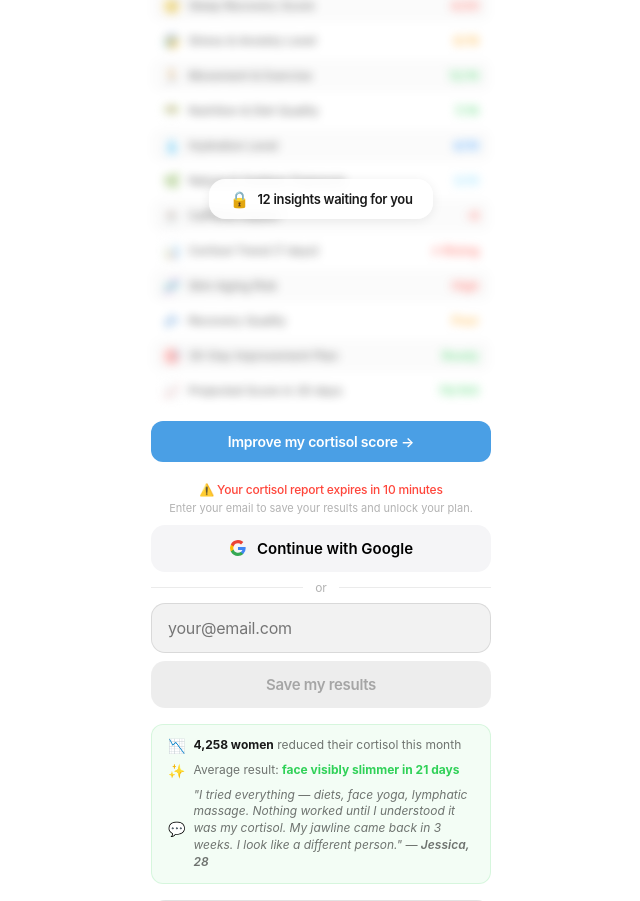
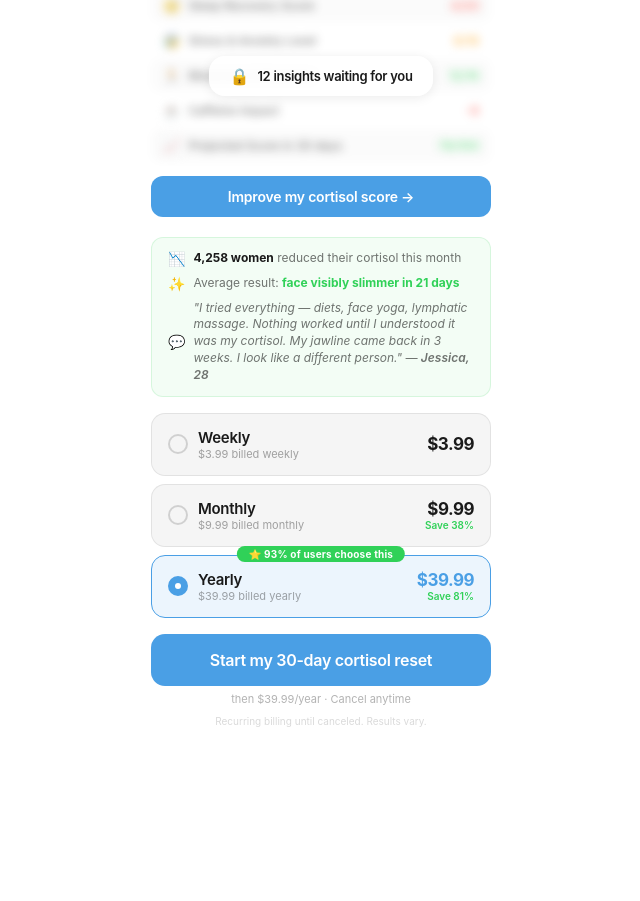
Before and after one commit to keyzersoze870/glowup-mvp, a Next.js app: page /paywall in a window 1280 px wide. Shown: the part 600-1501 px from the top of the page, without its empty margins (319-959 px from the left). After the commit the page ends 1367 px from the top, so only its background shows below. Built offline with nearby package versions, Linux system fonts and the light colour scheme; sample sign-in values are in the browser's storage; a web font is replaced by a local one.

Commit message:
slim paywall - 5 items, no email gate

```diff
--- a/src/app/paywall/page.tsx
+++ b/src/app/paywall/page.tsx
@@ -182,14 +182,7 @@ export default function PaywallPage(){
             {icon:'😴',label:'Sleep Recovery Score',val:'4/20',color:RED},
             {icon:'😰',label:'Stress & Anxiety Level',val:'6/18',color:'#FF9F0A'},
             {icon:'🏃',label:'Movement & Exercise',val:'12/16',color:'#30D158'},
-            {icon:'🥗',label:'Nutrition & Diet Quality',val:'7/16',color:'#30D158'},
-            {icon:'💧',label:'Hydration Level',val:'4/10',color:BLUE},
-            {icon:'🌿',label:'Nature & Outdoor Exposure',val:'3/10',color:'#64D2FF'},
             {icon:'☕',label:'Caffeine Impact',val:'-6',color:RED},
-            {icon:'📊',label:'Cortisol Trend (7 days)',val:'↗ Rising',color:RED},
-            {icon:'🧬',label:'Skin Aging Risk',val:'High',color:RED},
-            {icon:'💤',label:'Recovery Quality',val:'Poor',color:'#FF9F0A'},
-            {icon:'🎯',label:'30-Day Improvement Plan',val:'Ready',color:'#30D158'},
             {icon:'📈',label:'Projected Score in 30 days',val:'78/100',color:'#30D158'},
           ].map((item,i)=>(
             <div key={i} style={{display:'flex',alignItems:'center',justifyContent:'space-between',padding:'8px 12px',background:i%2===0?'rgba(0,0,0,0.03)':'transparent',borderRadius:8,marginBottom:2}}>
@@ -213,41 +206,6 @@ export default function PaywallPage(){
       <button onClick={()=>document.querySelector('#signup')?.scrollIntoView({behavior:'smooth'})} style={{width:'100%',maxWidth:340,padding:'12px',background:ACCENT,border:'none',borderRadius:12,color:'#FFFFFF',fontSize:14,fontWeight:600,cursor:'pointer',fontFamily:sf,letterSpacing:-0.2,marginBottom:20}}>
         Improve my cortisol score →
       </button>
-
-      {/* EMAIL + SAVE SECTION */}
-      <div id="signup" style={{width:'100%',maxWidth:340,marginBottom:16}}>
-        <p style={{fontSize:12,color:RED,fontWeight:500,textAlign:'center',marginBottom:4,letterSpacing:-0.2}}>
-          ⚠️ Your cortisol report expires in 10 minutes
-        </p>
-        <p style={{fontSize:11,color:'rgba(0,0,0,0.3)',textAlign:'center',marginBottom:10}}>
-          Enter your email to save your results and unlock your plan.
-        </p>
-
-        {!emailSent ? (
-          <div style={{display:'flex',flexDirection:'column',gap:8}}>
-            <button onClick={async()=>{
-              localStorage.setItem('glowup_email_done','true')
-              setEmailSent(true)
-              await supabase.auth.signInWithOAuth({provider:'google',options:{redirectTo:`${window.location.origin}/auth/callback`}})
-            }} style={{width:'100%',padding:'14px',background:'#F5F5F7',border:'none',borderRadius:14,color:'#000',fontSize:15,fontWeight:600,cursor:'pointer',fontFamily:sf,display:'flex',alignItems:'center',justifyContent:'center',gap:10}}>
-              <svg width="18" height="18" viewBox="0 0 18 18"><path fill="#4285F4" d="M16.51 8H8.98v3h4.3c-.18 1-.74 1.48-1.6 2.04v2.01h2.6a7.8 7.8 0 0 0 2.38-5.88c0-.57-.05-.66-.15-1.18z"/><path fill="#34A853" d="M8.98 17c2.16 0 3.97-.72 5.3-1.94l-2.6-2a4.8 4.8 0 0 1-7.18-2.54H1.83v2.07A8 8 0 0 0 8.98 17z"/><path fill="#FBBC05" d="M4.5 10.52a4.8 4.8 0 0 1 0-3.04V5.41H1.83a8 8 0 0 0 0 7.18l2.67-2.07z"/><path fill="#EA4335" d="M8.98 4.18c1.17 0 2.23.4 3.06 1.2l2.3-2.3A8 8 0 0 0 1.83 5.4L4.5 7.49a4.77 4.77 0 0 1 4.48-3.31z"/></svg>
-              Continue with Google
-            </button>
-            <div style={{display:'flex',alignItems:'center',gap:12}}><div style={{flex:1,height:'0.5px',background:'rgba(0,0,0,0.08)'}}/><span style={{fontSize:12,color:'rgba(0,0,0,0.3)'}}>or</span><div style={{flex:1,height:'0.5px',background:'rgba(0,0,0,0.08)'}}/></div>
-            <input type="email" placeholder="your@email.com" value={email} onChange={e=>setEmail(e.target.value)}
-              style={{width:'100%',padding:'14px 16px',background:'rgba(0,0,0,0.05)',border:`0.5px solid ${isValidEmail(email)?ACCENT:'rgba(0,0,0,0.1)'}`,borderRadius:14,color:'#1A1A1A',fontSize:16,fontFamily:sf,outline:'none',letterSpacing:-0.2}}/>
-            <button onClick={()=>{handleEmailSubmit();setEmailSent(true)}} disabled={!isValidEmail(email)}
-              style={{width:'100%',padding:'14px',background:!isValidEmail(email)?'rgba(0,0,0,0.07)':ACCENT,border:'none',borderRadius:14,color:!isValidEmail(email)?'rgba(0,0,0,0.3)':'#fff',fontSize:15,fontWeight:600,cursor:!isValidEmail(email)?'default':'pointer',fontFamily:sf,letterSpacing:-0.3}}>
-              Save my results
-            </button>
-          </div>
-        ) : (
-          <div style={{background:'rgba(48,209,88,0.08)',border:'0.5px solid rgba(48,209,88,0.2)',borderRadius:14,padding:'14px',textAlign:'center'}}>
-            <span style={{fontSize:20}}>✓</span>
-            <p style={{fontSize:13,fontWeight:600,color:'#30D158',marginTop:4}}>Results saved! Now unlock your plan ↓</p>
-          </div>
-        )}
-      </div>
 
       {/* SOCIAL PROOF */}
       {showPlans && (
```
